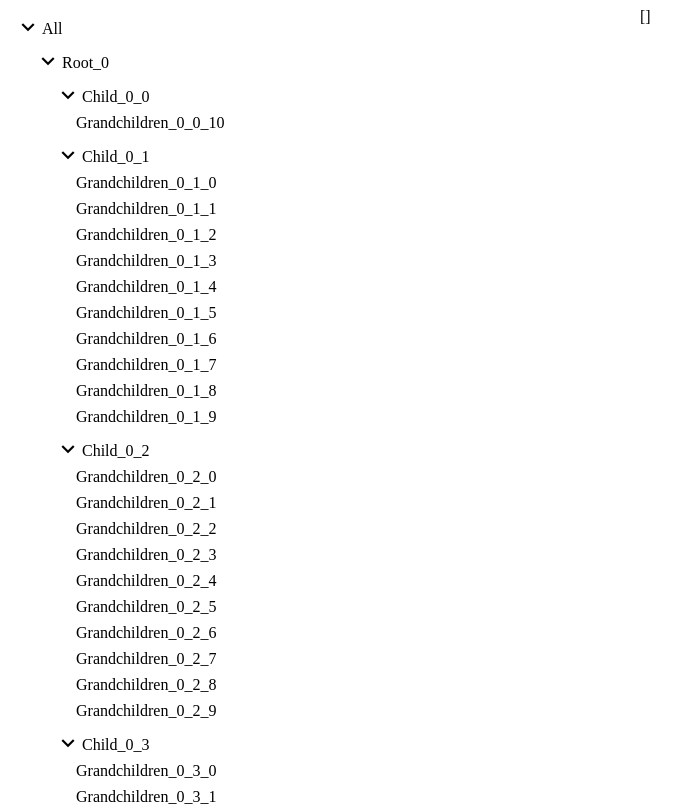
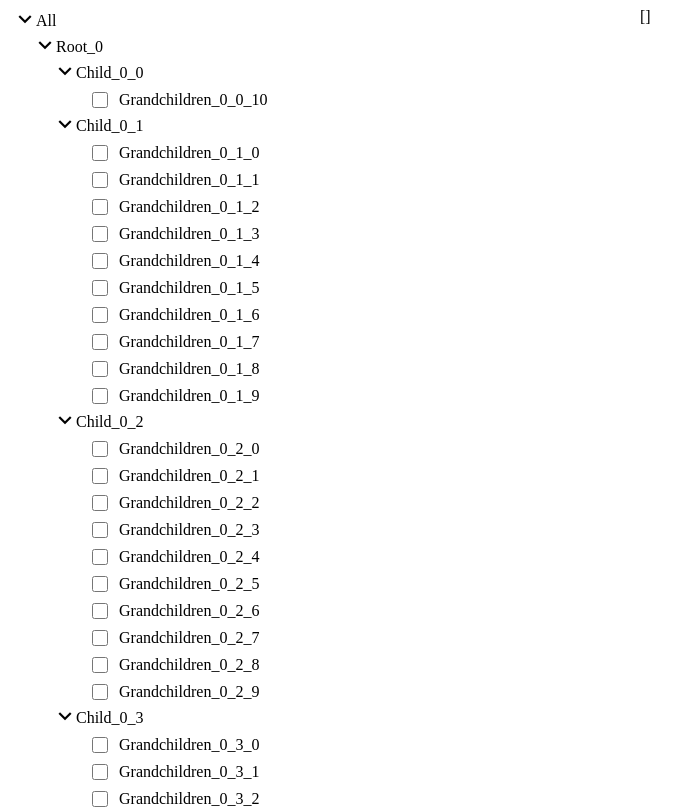
Before and after one commit to inspirsea/tree-ngx, an Angular app: page / in a window 1280 px wide. Shown: the top 809 px of the page, without its empty margins (0-694 px from the left). Built offline with nearby package versions, Linux system fonts and the light colour scheme; a web font is replaced by a local one.

Commit message:
style improvments

```diff
--- a/src/app/app.component.ts
+++ b/src/app/app.component.ts
@@ -58,7 +58,7 @@ export class AppComponent implements OnInit {
     };
 
     this.options = {
-      checkboxes: false,
+      checkboxes: true,
       mode: TreeMode.SingleSelect
     };
   }
--- a/src/app/modules/tree-ins-ng2/node/node.component.html
+++ b/src/app/modules/tree-ins-ng2/node/node.component.html
@@ -1,4 +1,4 @@
-<div class="node">
+<div class="node" [class.leaf]="!nodeItem.children">
   <div class="node-container">
     <div class="node-icon-wrapper">
       <span *ngIf="collapseVisible" (click)="collapsed = !collapsed;">
--- a/src/app/modules/tree-ins-ng2/node/node.component.ts
+++ b/src/app/modules/tree-ins-ng2/node/node.component.ts
@@ -31,7 +31,6 @@ export class NodeComponent implements OnInit, OnChanges {
   public selected: boolean;
   public showCheckBox: boolean;
 
-
   constructor(private treeService: TreeService) { }
 
   ngOnInit() {
@@ -40,6 +39,7 @@ export class NodeComponent implements OnInit, OnChanges {
 
   ngOnChanges() {
     this.setCheckBoxVisible();
+    this.setMarkSelected();
   }
 
   public toggleSelected() {
@@ -157,7 +157,9 @@ export class NodeComponent implements OnInit, OnChanges {
   }
 
   private setCheckBoxVisible() {
-    if (this.nodeItem.children && this.options.mode === TreeMode.SingleSelect || this.options.checkboxes === false) {
+
+    if (this.nodeItem.children && this.options.mode === TreeMode.SingleSelect
+      || !this.options.checkboxes) {
       this.showCheckBox = false;
     } else {
       this.showCheckBox = true;
@@ -165,7 +167,11 @@ export class NodeComponent implements OnInit, OnChanges {
   }
 
   private setMarkSelected() {
-
+    if (!this.nodeItem.children && !this.options.checkboxes) {
+      this.markSelected = true;
+    } else {
+      this.markSelected = false;
+    }
   }
 
 }
--- a/src/scss/node-checkbox.scss
+++ b/src/scss/node-checkbox.scss
@@ -1,7 +1,7 @@
 .node-checkbox {
     display: inline-block;
     position: relative;
-    top: 2px;
+    top: 3px;
     left: 0px;
     width: 16px;
     height: 16px;
--- a/src/scss/tree.scss
+++ b/src/scss/tree.scss
@@ -13,32 +13,29 @@
     margin-left: 20px;
   }
   .node-container {
-      display: inline-block;
-
-      //Empty container to align nodes with no collapse
+    display: inline-block; //Empty container to align nodes with no collapse
     .node-icon-wrapper {
       cursor: pointer;
-        display: inline;
-        width: 26px;
-        height: 20px;
+      display: inline-block;
+      position: relative;
+      width: 20px;
+      height: 18px;
       .node-icon {
         font-size: 26px;
-          position: relative;
-          top: 6px;
-          left: 7px;
+        position: absolute;
+        top: -2px;
+        left: 4px;
       }
     }
-
     .node-name {
       display: inline-block;
       font-size: 16px;
       cursor: pointer;
       padding: 4px 8px;
-
       &.markSelected {
-          padding: 3px 7px;
-          border: 1px solid #ccc;
-          background-color: #fefefe;
+        color: white;
+        background-color: #226699;
+        border-radius: 3px;
       }
     }
   }
```
Lines whose indentation alone changed are shown as unchanged.
